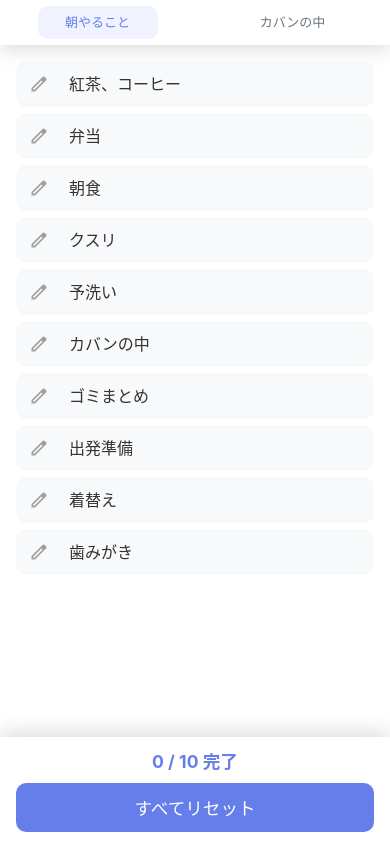
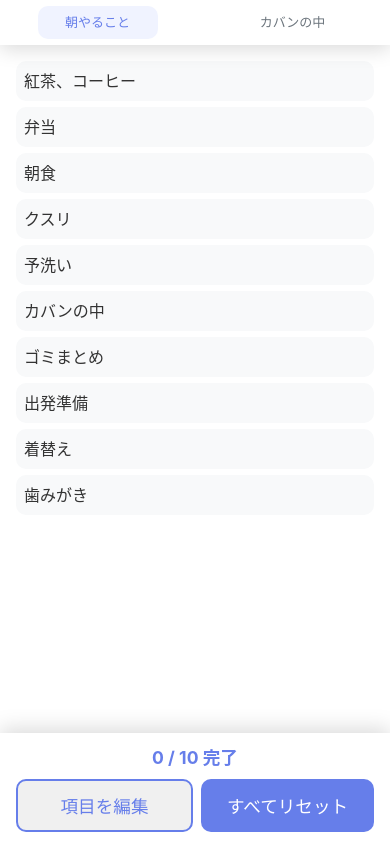
Before and after one commit to keigo-hisazumi/check-list, a Vue app: page / in a window 390 px wide. Built offline with nearby package versions, Linux system fonts and the light colour scheme.

Commit message:
フッターに編集ボタンを追加し、各アイテムの編集ボタンを削除
Co-authored-by: keigo-hisazumi <235414083+keigo-hisazumi@users.noreply.github.com>

```diff
--- a/src/App.vue
+++ b/src/App.vue
@@ -17,6 +17,9 @@ const stats = ref<{ completedCount: number; totalCount: number }>({
   totalCount: 0
 })
 
+// 編集モードの管理
+const isEditMode = ref<boolean>(false)
+
 // 統計情報の更新ハンドラー
 const handleStatsUpdate = (newStats: { completedCount: number; totalCount: number }) => {
   stats.value = newStats
@@ -29,6 +32,44 @@ const handleReset = () => {
   } else if (activeView.value === 'bag' && bagChecklistRef.value) {
     bagChecklistRef.value.handleReset()
   }
+}
+
+// 編集ボタンのハンドラー
+const handleEdit = () => {
+  isEditMode.value = !isEditMode.value
+
+  if (isEditMode.value) {
+    // 編集モードを有効化
+    if (activeView.value === 'morning' && morningChecklistRef.value) {
+      morningChecklistRef.value.enableEditMode()
+    } else if (activeView.value === 'bag' && bagChecklistRef.value) {
+      bagChecklistRef.value.enableEditMode()
+    }
+  } else {
+    // 編集モードを無効化
+    if (activeView.value === 'morning' && morningChecklistRef.value) {
+      morningChecklistRef.value.disableEditMode()
+    } else if (activeView.value === 'bag' && bagChecklistRef.value) {
+      bagChecklistRef.value.disableEditMode()
+    }
+  }
+}
+
+// ビュー切り替え時に編集モードをリセット
+const handleNavChangeWithEditReset = (viewId: string) => {
+  // 編集モードをオフにする
+  if (isEditMode.value) {
+    // 現在のビューの編集モードを無効化
+    if (activeView.value === 'morning' && morningChecklistRef.value) {
+      morningChecklistRef.value.disableEditMode()
+    } else if (activeView.value === 'bag' && bagChecklistRef.value) {
+      bagChecklistRef.value.disableEditMode()
+    }
+    isEditMode.value = false
+  }
+
+  // 元のナビゲーション処理を実行
+  handleNavChange(viewId)
 }
 
 // ビューのリスト
@@ -178,7 +219,7 @@ const handleTouchEnd = () => {
   >
     <NavigationBar
       :active-item="activeView"
-      @nav-change="handleNavChange"
+      @nav-change="handleNavChangeWithEditReset"
     />
     <div class="view-container">
       <div
@@ -210,9 +251,18 @@ const handleTouchEnd = () => {
       <div class="progress">
         {{ stats.completedCount }} / {{ stats.totalCount }} 完了
       </div>
-      <button class="reset-button" @click="handleReset">
-        すべてリセット
-      </button>
+      <div class="button-group">
+        <button
+          class="edit-button"
+          :class="{ active: isEditMode }"
+          @click="handleEdit"
+        >
+          {{ isEditMode ? '編集完了' : '項目を編集' }}
+        </button>
+        <button class="reset-button" @click="handleReset">
+          すべてリセット
+        </button>
+      </div>
     </div>
   </div>
 </template>
@@ -292,16 +342,40 @@ const handleTouchEnd = () => {
   margin-bottom: 10px;
 }
 
+.button-group {
+  display: flex;
+  gap: 10px;
+}
+
+.edit-button,
 .reset-button {
-  width: 100%;
+  flex: 1;
   padding: 15px;
-  background: #667eea;
-  color: white;
   border: none;
   border-radius: 10px;
   font-size: 1.1em;
   cursor: pointer;
-  transition: background 0.3s ease;
+  transition: all 0.3s ease;
+}
+
+.edit-button {
+  background: #f0f0f0;
+  color: #667eea;
+  border: 2px solid #667eea;
+}
+
+.edit-button:hover {
+  background: #e0e0f0;
+}
+
+.edit-button.active {
+  background: #667eea;
+  color: white;
+}
+
+.reset-button {
+  background: #667eea;
+  color: white;
 }
 
 @media (max-width: 600px) {
@@ -309,6 +383,7 @@ const handleTouchEnd = () => {
     padding: 12px 16px calc(12px + env(safe-area-inset-bottom));
   }
 
+  .edit-button,
   .reset-button {
     padding: 12px;
   }
@@ -317,5 +392,9 @@ const handleTouchEnd = () => {
     font-size: 1.1em;
     margin-bottom: 8px;
   }
+
+  .button-group {
+    gap: 8px;
+  }
 }
 </style>
--- a/src/components/BagChecklist.vue
+++ b/src/components/BagChecklist.vue
@@ -42,6 +42,7 @@ const checklistItems = ref<ChecklistItem[]>([...initialChecklistItems])
 const checkedItems = ref<Record<string, boolean>>({})
 
 // 編集状態の管理
+const isEditMode = ref<boolean>(false) // 編集モードのフラグ
 const editingItemId = ref<string | null>(null)
 const editingText = ref<string>('')
 const customLabels = ref<Record<string, string>>({})
@@ -368,9 +369,25 @@ watch([completedCount, totalCount, isActiveComputed], () => {
   }
 }, { immediate: true })
 
-// リセット機能を外部に公開
+// 編集モードを有効化
+const enableEditMode = () => {
+  isEditMode.value = true
+}
+
+// 編集モードを無効化
+const disableEditMode = () => {
+  isEditMode.value = false
+  // 編集中の項目があればキャンセル
+  if (editingItemId.value !== null) {
+    cancelEdit()
+  }
+}
+
+// リセット機能と編集モード制御を外部に公開
 defineExpose({
-  handleReset
+  handleReset,
+  enableEditMode,
+  disableEditMode
 })
 </script>
 
@@ -392,31 +409,31 @@ defineExpose({
         @touchend="handleTouchEnd"
         @touchcancel="handleTouchCancel"
       >
-        <button
-          v-if="editingItemId !== item.id"
-          class="edit-button"
-          @click.stop="startEdit(item.id)"
-          title="編集"
-        >
-          <svg xmlns="http://www.w3.org/2000/svg" height="20" viewBox="0 -960 960 960" width="20" fill="currentColor">
-            <path d="M200-200h57l391-391-57-57-391 391v57Zm-80 80v-170l528-527q12-11 26.5-17t30.5-6q16 0 31 6t26 18l55 56q12 11 17.5 26t5.5 30q0 16-5.5 30.5T817-647L290-120H120Zm640-584-56-56 56 56Zm-141 85-28-29 57 57-29-28Z"/>
-          </svg>
-        </button>
         <label
           v-if="editingItemId !== item.id"
           :for="item.id"
-          @click.prevent="handleCheckChange(item.id)"
+          @click.prevent="isEditMode ? startEdit(item.id) : handleCheckChange(item.id)"
         >
           {{ getDisplayLabel(item) }}
         </label>
         <button
-          v-if="editingItemId !== item.id"
+          v-if="editingItemId !== item.id && !isEditMode"
           class="checkbox-button"
           @click.stop="handleCheckChange(item.id)"
           :aria-label="checkedItems[item.id] ? 'チェック済み' : '未チェック'"
         >
           <svg v-if="checkedItems[item.id]" xmlns="http://www.w3.org/2000/svg" height="24" viewBox="0 -960 960 960" width="24" fill="currentColor">
             <path d="M382-240 154-468l57-57 171 171 367-367 57 57-424 424Z"/>
+          </svg>
+        </button>
+        <button
+          v-if="editingItemId !== item.id && isEditMode"
+          class="edit-icon-button"
+          @click.stop="startEdit(item.id)"
+          title="この項目を編集"
+        >
+          <svg xmlns="http://www.w3.org/2000/svg" height="24" viewBox="0 -960 960 960" width="24" fill="currentColor">
+            <path d="M200-200h57l391-391-57-57-391 391v57Zm-80 80v-170l528-527q12-11 26.5-17t30.5-6q16 0 31 6t26 18l55 56q12 11 17.5 26t5.5 30q0 16-5.5 30.5T817-647L290-120H120Zm640-584-56-56 56 56Zm-141 85-28-29 57 57-29-28Z"/>
           </svg>
         </button>
 
@@ -567,6 +584,30 @@ defineExpose({
   height: 20px;
 }
 
+.edit-icon-button {
+  background: none;
+  border: none;
+  cursor: pointer;
+  padding: 0;
+  margin-left: 15px;
+  display: flex;
+  align-items: center;
+  justify-content: center;
+  color: #667eea;
+  transition: transform 0.2s ease;
+  min-width: 24px;
+  min-height: 24px;
+}
+
+.edit-icon-button:hover {
+  transform: scale(1.1);
+}
+
+.edit-icon-button svg {
+  width: 24px;
+  height: 24px;
+}
+
 .edit-mode {
   display: flex;
   align-items: center;
--- a/src/components/MorningChecklist.vue
+++ b/src/components/MorningChecklist.vue
@@ -44,6 +44,7 @@ const checklistItems = ref<ChecklistItem[]>([...initialChecklistItems])
 const checkedItems = ref<Record<string, boolean>>({})
 
 // 編集状態の管理
+const isEditMode = ref<boolean>(false) // 編集モードのフラグ
 const editingItemId = ref<string | null>(null)
 const editingText = ref<string>('')
 const customLabels = ref<Record<string, string>>({})
@@ -370,9 +371,25 @@ watch([completedCount, totalCount, isActiveComputed], () => {
   }
 }, { immediate: true })
 
-// リセット機能を外部に公開
+// 編集モードを有効化
+const enableEditMode = () => {
+  isEditMode.value = true
+}
+
+// 編集モードを無効化
+const disableEditMode = () => {
+  isEditMode.value = false
+  // 編集中の項目があればキャンセル
+  if (editingItemId.value !== null) {
+    cancelEdit()
+  }
+}
+
+// リセット機能と編集モード制御を外部に公開
 defineExpose({
-  handleReset
+  handleReset,
+  enableEditMode,
+  disableEditMode
 })
 </script>
 
@@ -394,31 +411,31 @@ defineExpose({
         @touchend="handleTouchEnd"
         @touchcancel="handleTouchCancel"
       >
-        <button
-          v-if="editingItemId !== item.id"
-          class="edit-button"
-          @click.stop="startEdit(item.id)"
-          title="編集"
-        >
-          <svg xmlns="http://www.w3.org/2000/svg" height="20" viewBox="0 -960 960 960" width="20" fill="currentColor">
-            <path d="M200-200h57l391-391-57-57-391 391v57Zm-80 80v-170l528-527q12-11 26.5-17t30.5-6q16 0 31 6t26 18l55 56q12 11 17.5 26t5.5 30q0 16-5.5 30.5T817-647L290-120H120Zm640-584-56-56 56 56Zm-141 85-28-29 57 57-29-28Z"/>
-          </svg>
-        </button>
         <label
           v-if="editingItemId !== item.id"
           :for="item.id"
-          @click.prevent="handleCheckChange(item.id)"
+          @click.prevent="isEditMode ? startEdit(item.id) : handleCheckChange(item.id)"
         >
           {{ getDisplayLabel(item) }}
         </label>
         <button
-          v-if="editingItemId !== item.id"
+          v-if="editingItemId !== item.id && !isEditMode"
           class="checkbox-button"
           @click.stop="handleCheckChange(item.id)"
           :aria-label="checkedItems[item.id] ? 'チェック済み' : '未チェック'"
         >
           <svg v-if="checkedItems[item.id]" xmlns="http://www.w3.org/2000/svg" height="24" viewBox="0 -960 960 960" width="24" fill="currentColor">
             <path d="M382-240 154-468l57-57 171 171 367-367 57 57-424 424Z"/>
+          </svg>
+        </button>
+        <button
+          v-if="editingItemId !== item.id && isEditMode"
+          class="edit-icon-button"
+          @click.stop="startEdit(item.id)"
+          title="この項目を編集"
+        >
+          <svg xmlns="http://www.w3.org/2000/svg" height="24" viewBox="0 -960 960 960" width="24" fill="currentColor">
+            <path d="M200-200h57l391-391-57-57-391 391v57Zm-80 80v-170l528-527q12-11 26.5-17t30.5-6q16 0 31 6t26 18l55 56q12 11 17.5 26t5.5 30q0 16-5.5 30.5T817-647L290-120H120Zm640-584-56-56 56 56Zm-141 85-28-29 57 57-29-28Z"/>
           </svg>
         </button>
 
@@ -569,6 +586,30 @@ defineExpose({
   height: 20px;
 }
 
+.edit-icon-button {
+  background: none;
+  border: none;
+  cursor: pointer;
+  padding: 0;
+  margin-left: 15px;
+  display: flex;
+  align-items: center;
+  justify-content: center;
+  color: #667eea;
+  transition: transform 0.2s ease;
+  min-width: 24px;
+  min-height: 24px;
+}
+
+.edit-icon-button:hover {
+  transform: scale(1.1);
+}
+
+.edit-icon-button svg {
+  width: 24px;
+  height: 24px;
+}
+
 .edit-mode {
   display: flex;
   align-items: center;
```
Also changed, not shown: 1 other file (tests, documents, lock files or other folders).
